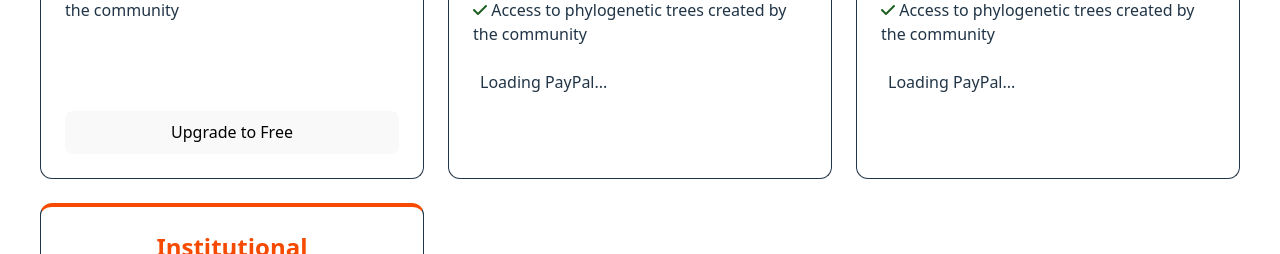
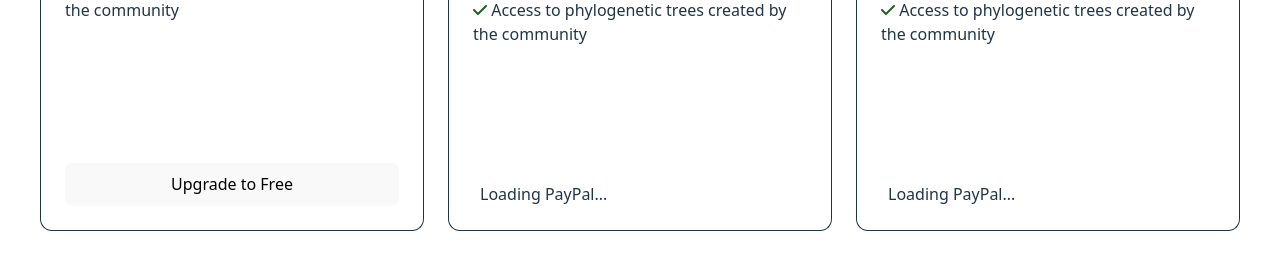
Before and after one commit to LUCHER4321/CPT-Frontend, a React (Vite) app: page /pricing in a window 1280 px wide. Shown: the part 546-800 px from the top of the page. Built offline with nearby package versions, Linux system fonts and the light colour scheme; no server answers.

Commit message:
Update PlanCard.tsx

```diff
--- a/src/components/pricing/PlanCard.tsx
+++ b/src/components/pricing/PlanCard.tsx
@@ -11,6 +11,7 @@ import { PriceFeatures } from "./PriceFeatures";
 
 interface PlanCardProps {
     user?: UserResponse;
+    setUser?: (user?: UserResponse) => void;
     plan?: Plan;
     currentPlan?: Plan;
     monthly?: boolean;
@@ -20,6 +21,7 @@ interface PlanCardProps {
 
 export const PlanCard = ({
     user,
+    setUser,
     plan,
     currentPlan,
     monthly,
@@ -36,7 +38,7 @@ export const PlanCard = ({
     } = button ?? {};
     const myPlan = user?.plan === plan && monthly === (user?.billing === Billing.MONTHLY);
     return (
-        <div id={`${plan}-card`} className={`rounded-xl p-6 pb-21 relative hover:-translate-y-[5px] transition-all duration-300 ${currentPlan === plan ? "outline-6 " + (plan ? `${plans.get(plan)?.borderFull?.light ?? ""} ${plans.get(plan)?.borderFull?.dark ?? ""}` : "") : "border border-t-4 " + (plan ? `${plans.get(plan)?.border?.light ?? ""} ${plans.get(plan)?.border?.dark ?? ""}` : "")}`}>
+        <div id={`${plan}-card`} className={`rounded-xl p-6 pb-40 relative hover:-translate-y-[5px] transition-all duration-300 ${currentPlan === plan ? "outline-6 " + (plan ? `${plans.get(plan)?.borderFull?.light ?? ""} ${plans.get(plan)?.borderFull?.dark ?? ""}` : "") : "border border-t-4 " + (plan ? `${plans.get(plan)?.border?.light ?? ""} ${plans.get(plan)?.border?.dark ?? ""}` : "")}`}>
             <PlanHeader
                 plan={plan}
                 monthly={monthly}
@@ -51,11 +53,12 @@ export const PlanCard = ({
                 onClick={async () => {
                     if(user?.billing && user.plan !== Plan.FREE && confirm(`Are you sure you wanna unsubscribe to your ${plans.get(user.plan)?.name} plan?`)){
                         await pauseSubscriptions(user.subId);
-                        await updateMe({
+                        const newUser = await updateMe({
                             plan: Plan.FREE,
                             billing: null,
                             subId: null,
                         });
+                        setUser?.(newUser);
                     }
                 }}
             >
@@ -69,6 +72,7 @@ export const PlanCard = ({
                         billing: monthly ? Billing.MONTHLY : Billing.ANNUAL,
                         subId
                     }).then(() => pauseSubscriptions(user.subId))}
+                    className="absolute bottom-6 left-0 right-0"
                 />
             </PayPalProvider>) : <a href={"/auth?register=true&plan=" + plan + (monthly ? "&billing=" + Billing.MONTHLY : "")}>
                 <button className={`absolute bottom-6 left-6 right-6 text-black dark:text-white ${light} ${dark} ${unborder}`}>
```
